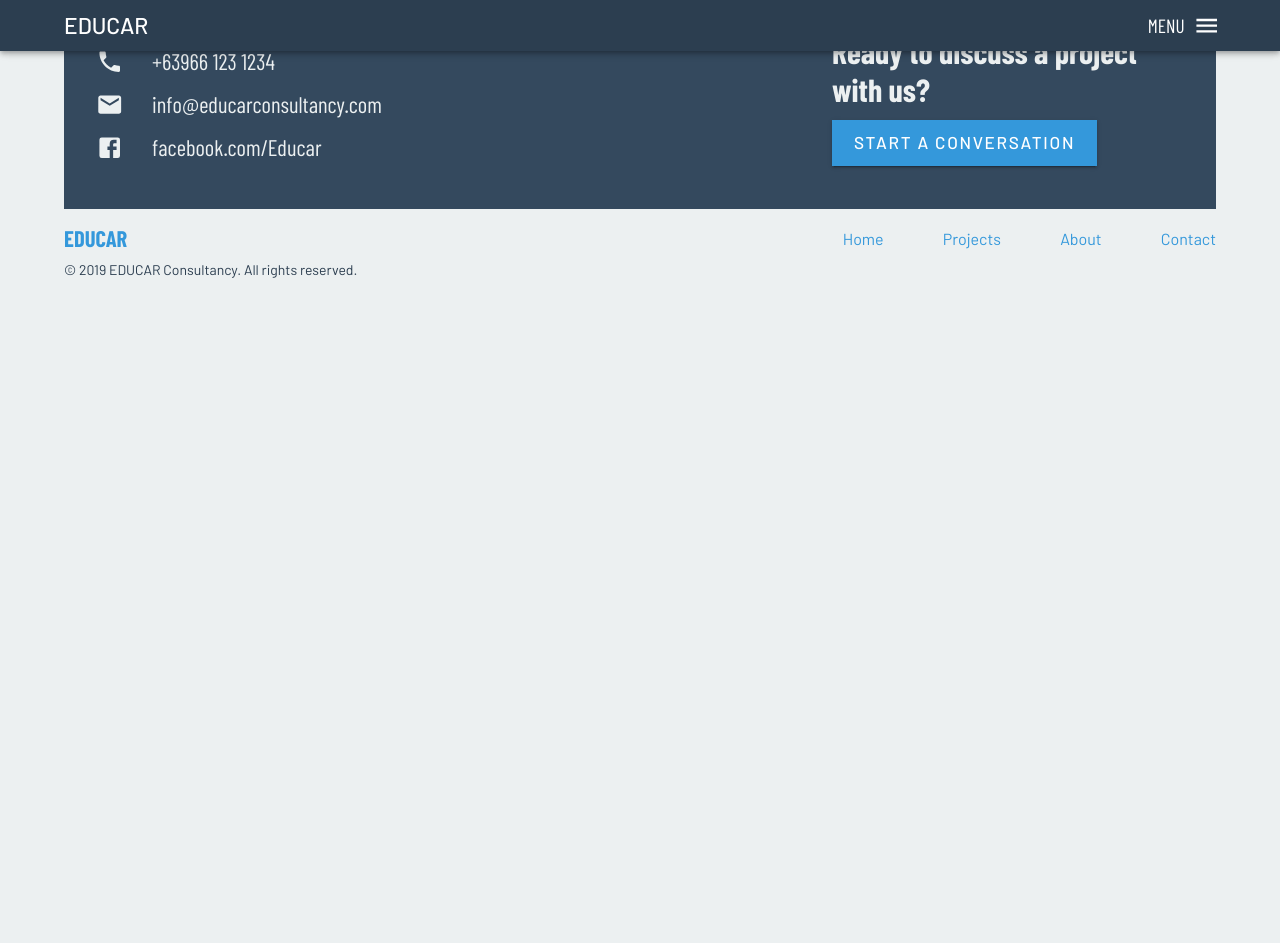
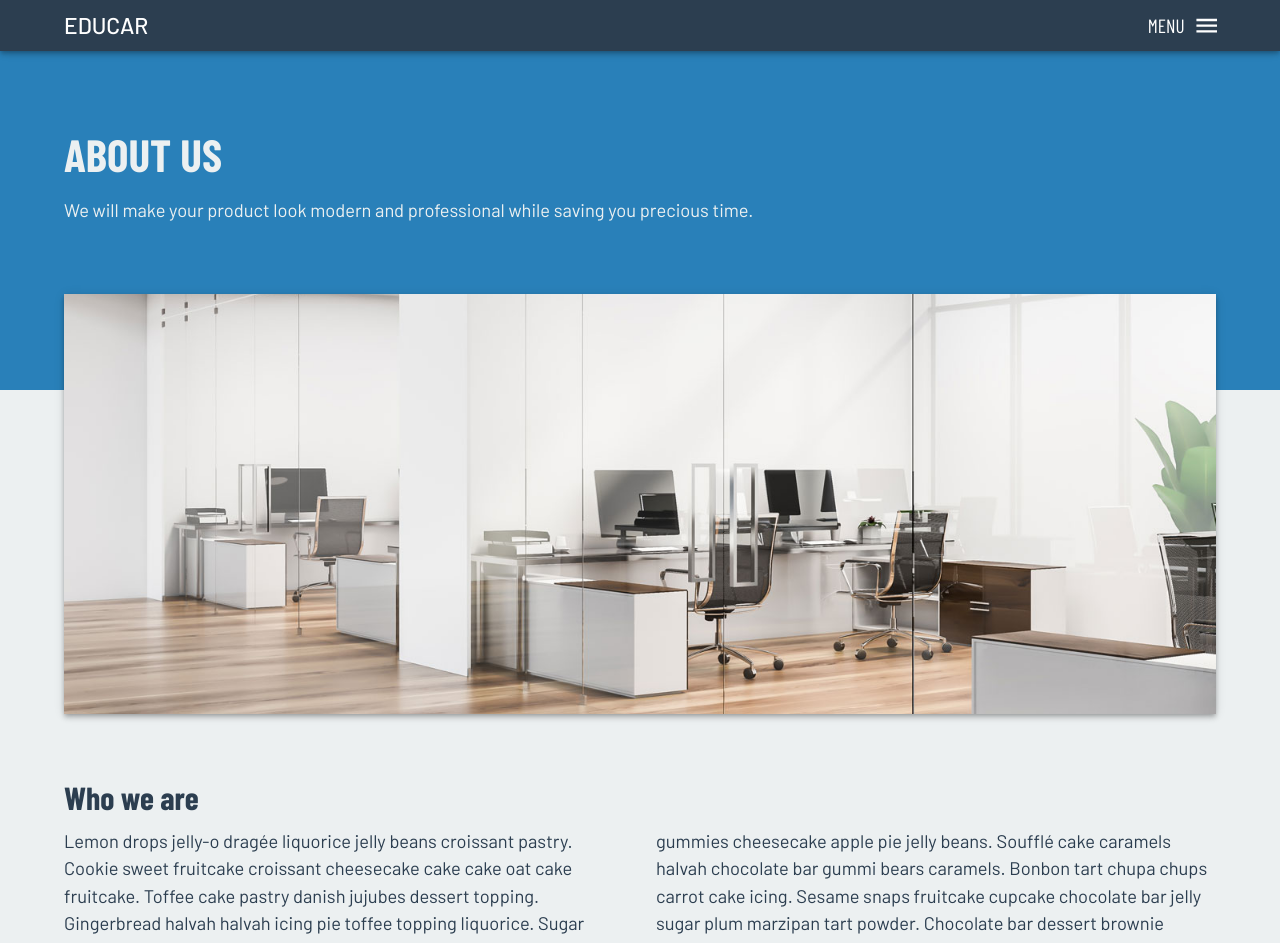
Before and after one commit to dNierva/educar-consultancy, a React (Create React App) app: page /about in a window 1280 px wide. Shown: the top 943 px of the page. Before the commit the page ends 800 px from the top, so only its background shows below. Built offline with nearby package versions, Linux system fonts and the light colour scheme; a web font is replaced by a local one.

Commit message:
Created the About Us page

```diff
--- a/src/App.js
+++ b/src/App.js
@@ -7,6 +7,7 @@ import Footer from './components/Footer';
 import Home from './pages/Home';
 import Projects from './pages/Projects';
 import Project from './pages/Project';
+import About from './pages/About';
 import Contact from './pages/Contact';
 
 import { createTheme, ThemeProvider } from '@mui/material/styles';
@@ -107,6 +108,7 @@ function App() {
 					<Route path='/' exact element={<Home />} />
 					<Route path='/projects' element={<Projects />} />
 					<Route path='/projects/:id' element={<Project />} />
+					<Route path='/about' element={<About />} />
 					<Route path='/contact' element={<Contact />} />
 				</Routes>
 			</Router>
--- /dev/null
+++ b/src/pages/About.js
@@ -0,0 +1,179 @@
+import React from "react";
+import styled from 'styled-components';
+import { Link } from 'react-router-dom';
+
+import {
+    Typography,
+    Container,
+    Box,
+    Grid,
+    ImageList,
+    ImageListItem,
+    Button,
+} from '@mui/material';
+
+const Wrap = styled.div`
+    background-color: #2980B9;
+`;
+
+const Content = styled.div`
+    padding: 6rem 0 8rem 0;
+    display: flex;
+    flex-direction: column;
+    justify-content: center;
+
+    @media screen and (min-width: 1280px) {
+        padding: 8rem 0 10rem 0;
+    }
+`;
+
+const Img = styled.img`
+    width: 100%;
+    max-height: 420px;
+    object-fit: cover;
+    margin-top: -6rem;
+
+    box-shadow: 0 4px 5px 0 rgba(0, 0, 0, 0.14),
+              0 1px 10px 0 rgba(0, 0, 0, 0.12),
+              0 2px 4px -1px rgba(0, 0, 0, 0.20);
+`;
+
+const itemData = [
+    {
+        img: 'https://images.unsplash.com/photo-1551963831-b3b1ca40c98e',
+        title: 'Breakfast',
+        rows: 2,
+        cols: 2,
+    },
+    {
+        img: 'https://images.unsplash.com/photo-1551782450-a2132b4ba21d',
+        title: 'Burger',
+    },
+    {
+        img: 'https://images.unsplash.com/photo-1522770179533-24471fcdba45',
+        title: 'Camera',
+    },
+    {
+        img: 'https://images.unsplash.com/photo-1444418776041-9c7e33cc5a9c',
+        title: 'Coffee',
+        cols: 2,
+    },
+    {
+        img: 'https://images.unsplash.com/photo-1533827432537-70133748f5c8',
+        title: 'Hats',
+        cols: 2,
+    },
+    {
+        img: 'https://images.unsplash.com/photo-1558642452-9d2a7deb7f62',
+        title: 'Honey',
+        author: '@arwinneil',
+        rows: 2,
+        cols: 2,
+    },
+    {
+        img: 'https://images.unsplash.com/photo-1516802273409-68526ee1bdd6',
+        title: 'Basketball',
+    },
+    {
+        img: 'https://images.unsplash.com/photo-1518756131217-31eb79b20e8f',
+        title: 'Fern',
+    },
+    {
+        img: 'https://images.unsplash.com/photo-1597645587822-e99fa5d45d25',
+        title: 'Mushrooms',
+        rows: 2,
+        cols: 2,
+    },
+    {
+        img: 'https://images.unsplash.com/photo-1567306301408-9b74779a11af',
+        title: 'Tomato basil',
+    },
+    {
+        img: 'https://images.unsplash.com/photo-1471357674240-e1a485acb3e1',
+        title: 'Sea star',
+    },
+    {
+        img: 'https://images.unsplash.com/photo-1589118949245-7d38baf380d6',
+        title: 'Bike',
+        cols: 2,
+    },
+];
+
+function srcset(image, size, rows = 1, cols = 1) {
+    return {
+        src: `${image}?w=${size * cols}&h=${size * rows}&fit=crop&auto=format`,
+        srcSet: `${image}?w=${size * cols}&h=${size * rows}&fit=crop&auto=format&dpr=2 2x`,
+    };
+}
+
+function About () {
+    return (
+        <>
+        <Wrap>
+            <Container maxWidth="lg">
+                <Grid container spacing={2}>
+                    <Grid item xs={12} sm={10} md={8}>
+                        <Content>
+                            <Typography variant="h1" component="div" gutterBottom style={{ textTransform: "uppercase", color: "#ECF0F1" }}>
+                                About Us
+                            </Typography>
+                            <Typography variant="body1" component="div" gutterBottom style={{ color: "#ECF0F1" }}>
+                                We will make your product look modern and professional while saving you precious time.
+                            </Typography>
+                        </Content>
+                    </Grid>
+                </Grid>
+            </Container>
+        </Wrap>
+
+        <Container maxWidth="lg">
+            <Img src="img/about_main_img.jpg" />
+
+            <Box my={8}>
+                <Typography variant="h2" component="div" gutterBottom>
+                    Who we are
+                </Typography>
+                <Typography variant="body1" component="div" gutterBottom sx={{ columnCount: {md: '2'}, columnGap: '2rem' }}>
+                    Lemon drops jelly-o dragée liquorice jelly beans croissant pastry. Cookie sweet fruitcake croissant cheesecake cake cake oat cake fruitcake. Toffee cake pastry danish jujubes dessert topping. Gingerbread halvah halvah icing pie toffee topping liquorice. Sugar plum gummies jelly-o tart soufflé dragée. Powder chocolate bar gummies cheesecake apple pie jelly beans. Soufflé cake caramels halvah chocolate bar gummi bears caramels. Bonbon tart chupa chups carrot cake icing. Sesame snaps fruitcake cupcake chocolate bar jelly sugar plum marzipan tart powder. Chocolate bar dessert brownie biscuit jujubes tiramisu tart gingerbread cake.
+                </Typography>
+            </Box>
+
+            <ImageList
+                // sx={{ width: 500, height: 450 }}
+                // variant="quilted"
+                // cols={4}
+                // rowHeight={121}
+                cols={4}
+                variant="quilted"
+            >
+            {itemData.map((item) => (
+                <ImageListItem key={item.img} cols={item.cols || 1} rows={item.rows || 1}>
+                <img
+                    {...srcset(item.img, 121, item.rows, item.cols)}
+                    alt={item.title}
+                    loading="lazy"
+                />
+                </ImageListItem>
+            ))}
+            </ImageList>
+
+            <Box mt={8} mb={2}>
+                <Typography variant="h2" component="div" gutterBottom>
+                    What we do
+                </Typography>
+                <Typography variant="body1" component="div" gutterBottom sx={{ columnCount: {md: '2'}, columnGap: '2rem' }}>
+                    Lemon drops jelly-o dragée liquorice jelly beans croissant pastry. Cookie sweet fruitcake croissant cheesecake cake cake oat cake fruitcake. Toffee cake pastry danish jujubes dessert topping. Gingerbread halvah halvah icing pie toffee topping liquorice. Sugar plum gummies jelly-o tart soufflé dragée. Powder chocolate bar gummies cheesecake apple pie jelly beans. Soufflé cake caramels halvah chocolate bar gummi bears caramels. Bonbon tart chupa chups carrot cake icing. Sesame snaps fruitcake cupcake chocolate bar jelly sugar plum marzipan tart powder. Chocolate bar dessert brownie biscuit jujubes tiramisu tart gingerbread cake.
+                </Typography>
+            </Box>
+
+            <Box mt={6} mb={8} sx={{ textAlign: 'center' }}>
+                <Button component={Link} to="/projects" variant="outlined" size="large" color="secondary">
+                    View Our Projects
+                </Button>
+            </Box>
+        </Container>
+        </>
+    )
+}
+
+export default About;
```
Also changed, not shown: public/img/about_main_img.jpg (added).
